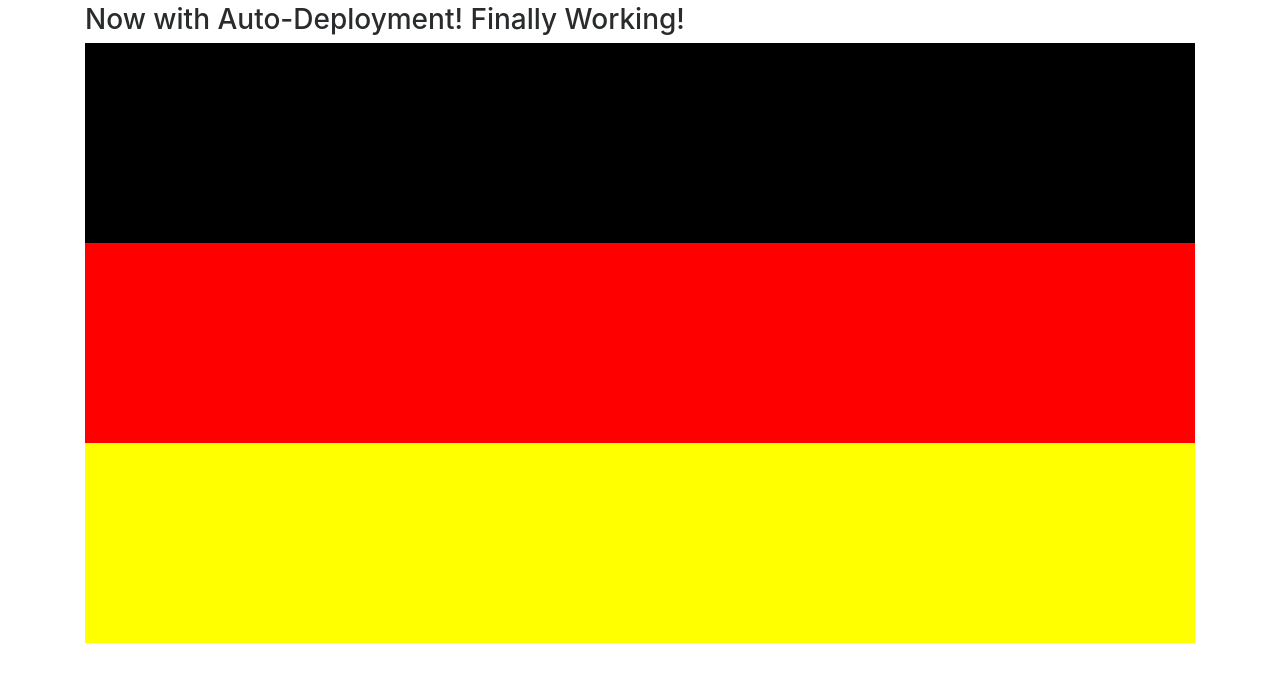
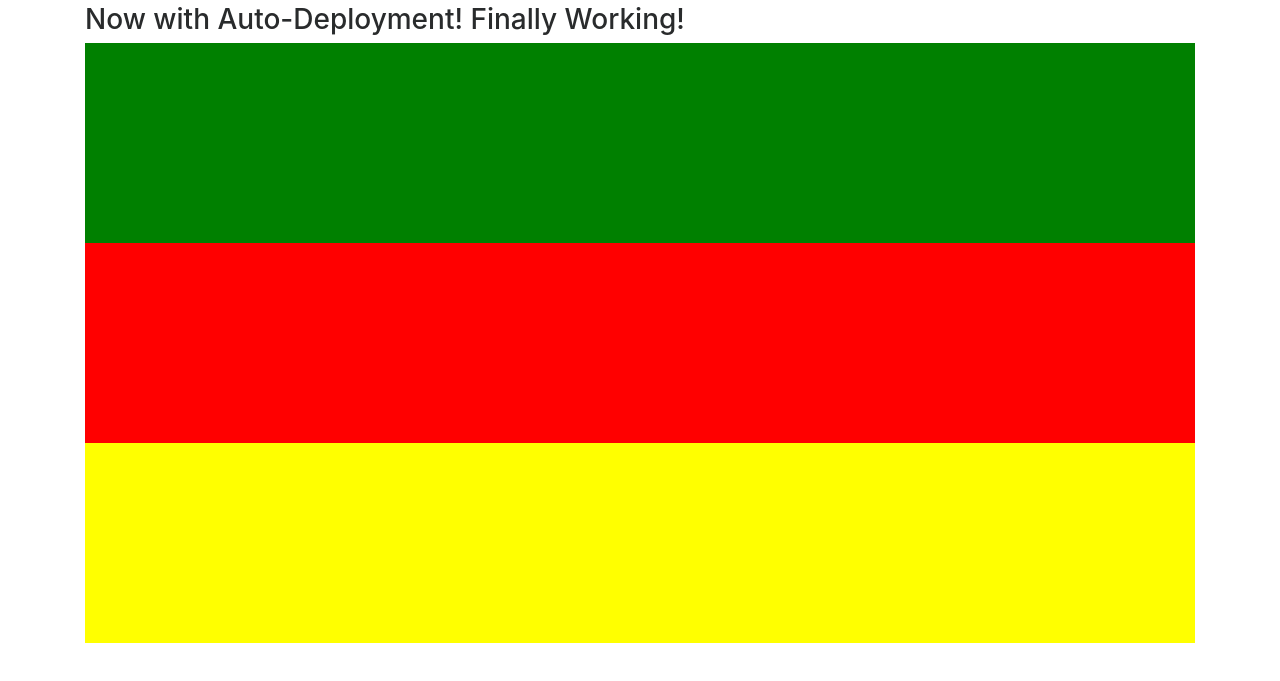
Before and after one commit to MostafaAttia/CodeDeployTest, a plain HTML site: page index.html in a window 1280 px wide. Shown: the part 91-772 px from the top of the page. Drawn offline with nearby package versions, Linux system fonts and the light colour scheme.

Commit message:
change to green

```diff
--- a/index.html
+++ b/index.html
@@ -13,7 +13,7 @@
 	<h2>Again From Github!</h2>
 	<h3>Now with Auto-Deployment! Finally Working!</h3>
 	<div class="raw">
-		<div class="col" style="background-color: black; height: 200px;">
+		<div class="col" style="background-color: green; height: 200px;">
 
 		</div>
 		<div class="col" style="background-color: red; height: 200px;">
```
